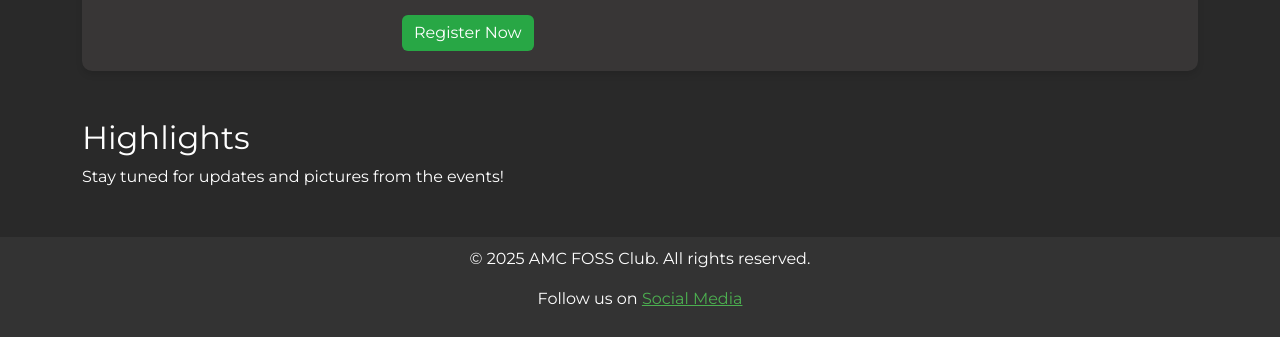
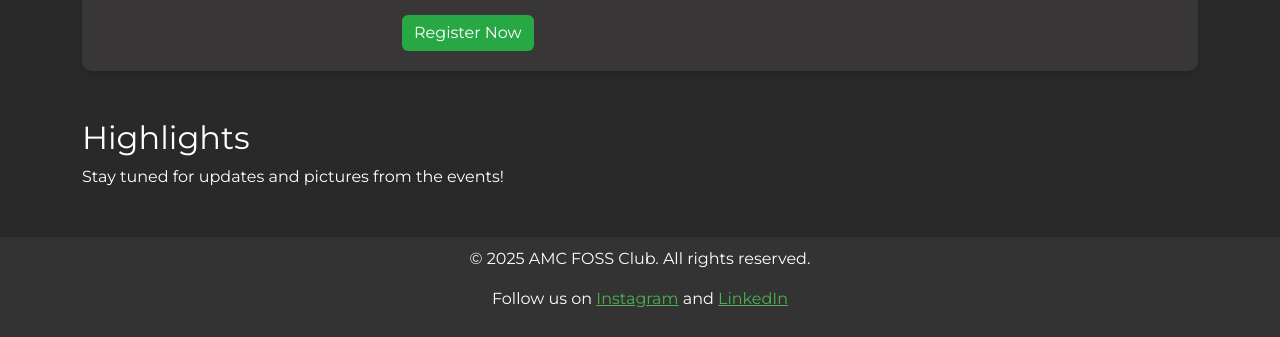
Before and after one commit to AMCFOSSCLUB/Tantrotsav-Events, a plain HTML site: page index.html in a window 1280 px wide. Shown: the part 3479-3816 px from the top of the page. Drawn offline with nearby package versions, Linux system fonts and the light colour scheme.

Commit message:
Update index.html

```diff
--- a/index.html
+++ b/index.html
@@ -187,7 +187,9 @@
     <!-- Footer -->
     <footer>
         <p>&copy; 2025 AMC FOSS Club. All rights reserved.</p>
-        <p>Follow us on <a href="#" style="color: #4CAF50;">Social Media</a></p>
+        <p>Follow us on
+            <a href="https://www.instagram.com/amcfoss?igsh=aWY3ZDYzdGVldGo5" target="_blank" style="color: #4CAF50;">Instagram</a> and
+            <a href="https://in.linkedin.com/company/amcfoss" target="_blank" style="color: #4CAF50;">LinkedIn</a>
     </footer>
 
     <script src="https://cdn.jsdelivr.net/npm/bootstrap@5.3.0/dist/js/bootstrap.bundle.min.js"></script>
```
